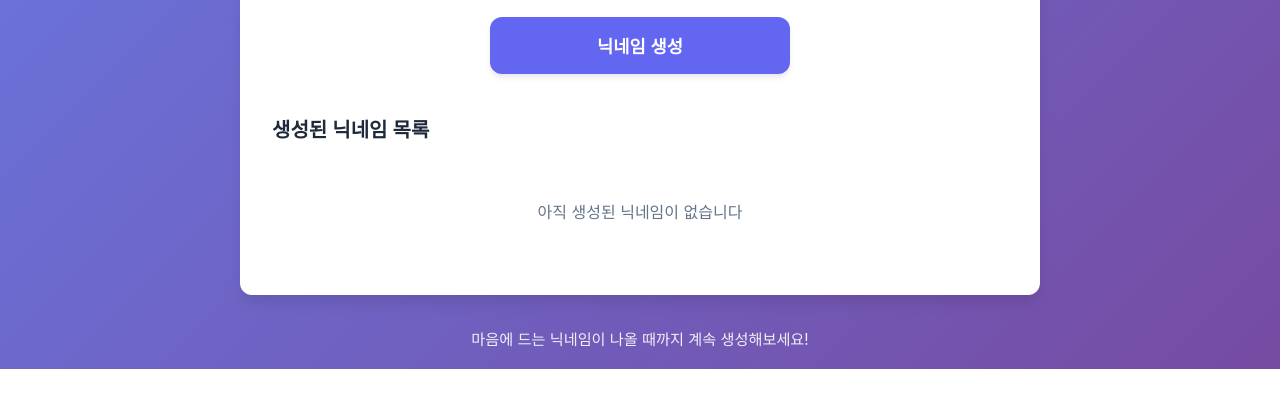
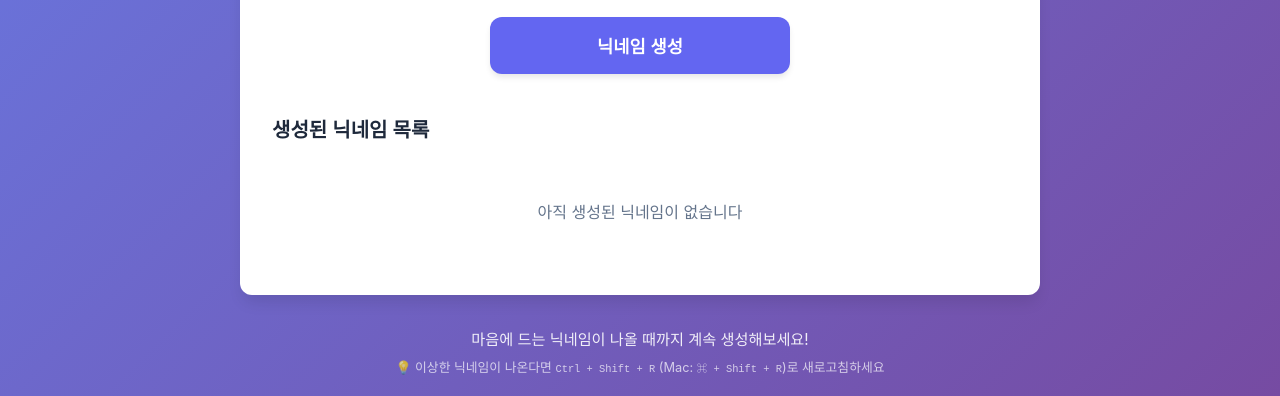
Before and after one commit to junguk03/random_nickname, a plain HTML site: page index.html in a window 1280 px wide. Shown: the part 560-956 px from the top of the page. Before the commit the page ends 929 px from the top, so only its background shows below. Drawn offline with Linux system fonts and the light colour scheme.

Commit message:
Expand syllable pools and add cache refresh guide

```diff
--- a/index.html
+++ b/index.html
@@ -75,6 +75,7 @@
 
         <footer class="footer">
             <p class="footer-text">마음에 드는 닉네임이 나올 때까지 계속 생성해보세요!</p>
+            <p class="footer-text" style="font-size: 0.8em; opacity: 0.7; margin-top: 8px;">💡 이상한 닉네임이 나온다면 <kbd>Ctrl + Shift + R</kbd> (Mac: <kbd>⌘ + Shift + R</kbd>)로 새로고침하세요</p>
         </footer>
     </div>
 
```
